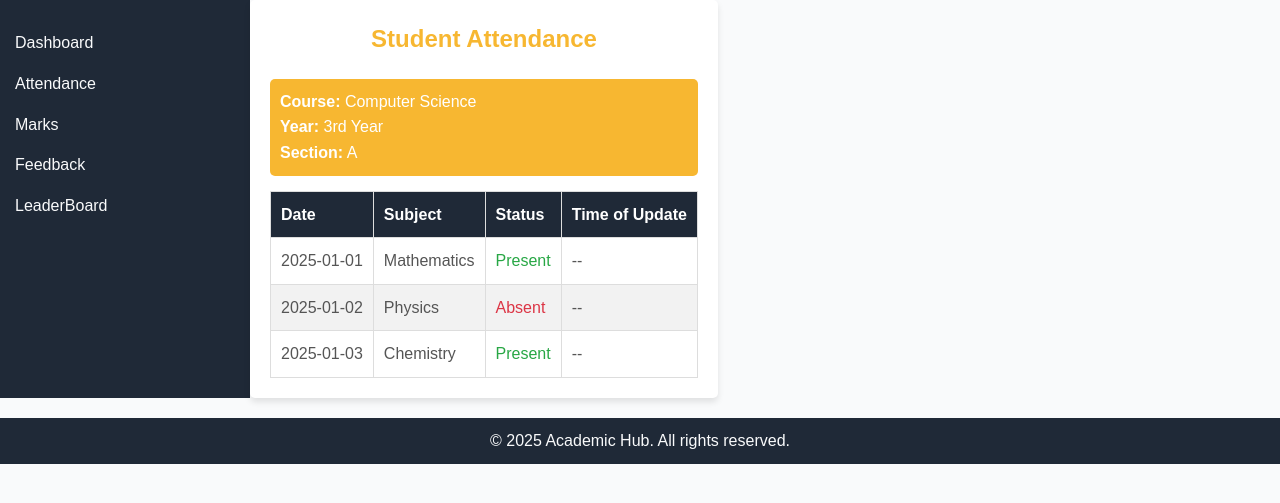
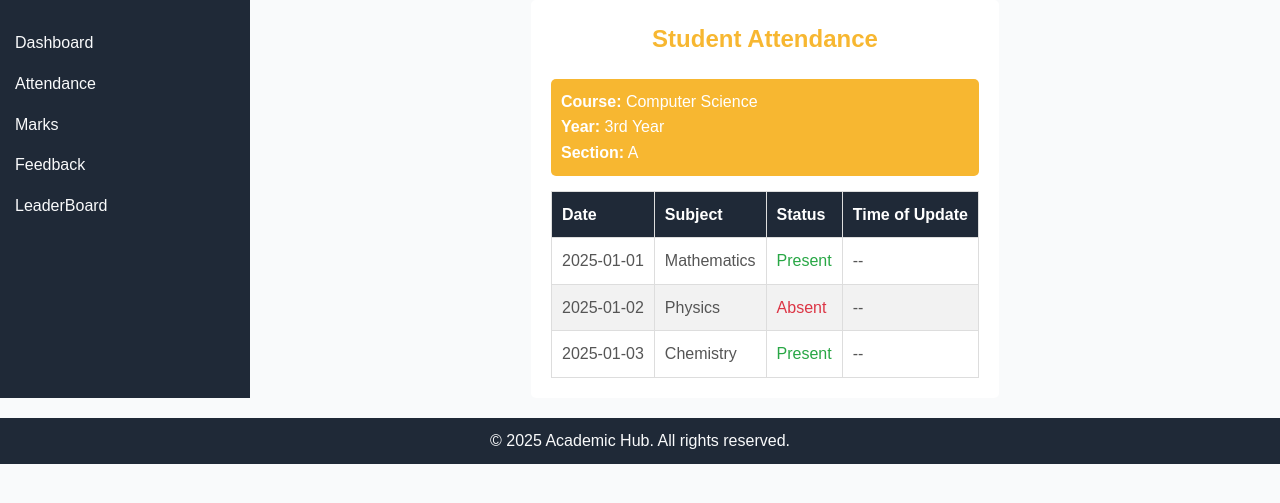
Before and after one commit to ShaikhCode/ACADEMIC-HUB, a PHP site: page /student/attendance.html in a window 1280 px wide. Shown: the part 58-561 px from the top of the page. Run offline with PHP 8.4, Linux system fonts and the light colour scheme.

Commit message:
Update attendance.css

```diff
--- a/student/css/attendance.css
+++ b/student/css/attendance.css
@@ -3,17 +3,17 @@ body {
     font-family: Arial, sans-serif;
     margin: 0;
     padding: 0;
-    background-color: #f9fafb;
+    background-color: #fff;
     color: #1f2937;
 }
 
 #attendance {
     padding: 20px;
     max-width: 800px;
-    margin: 0;
+    margin: 0 auto;
     background-color: #fff;
     border-radius: 5px;
-    box-shadow: 0 4px 6px rgba(0, 0, 0, 0.1);
+    /*box-shadow: 0 4px 6px rgba(0, 0, 0, 0.1);*/
 }
 
 #attendance h2 {
```
